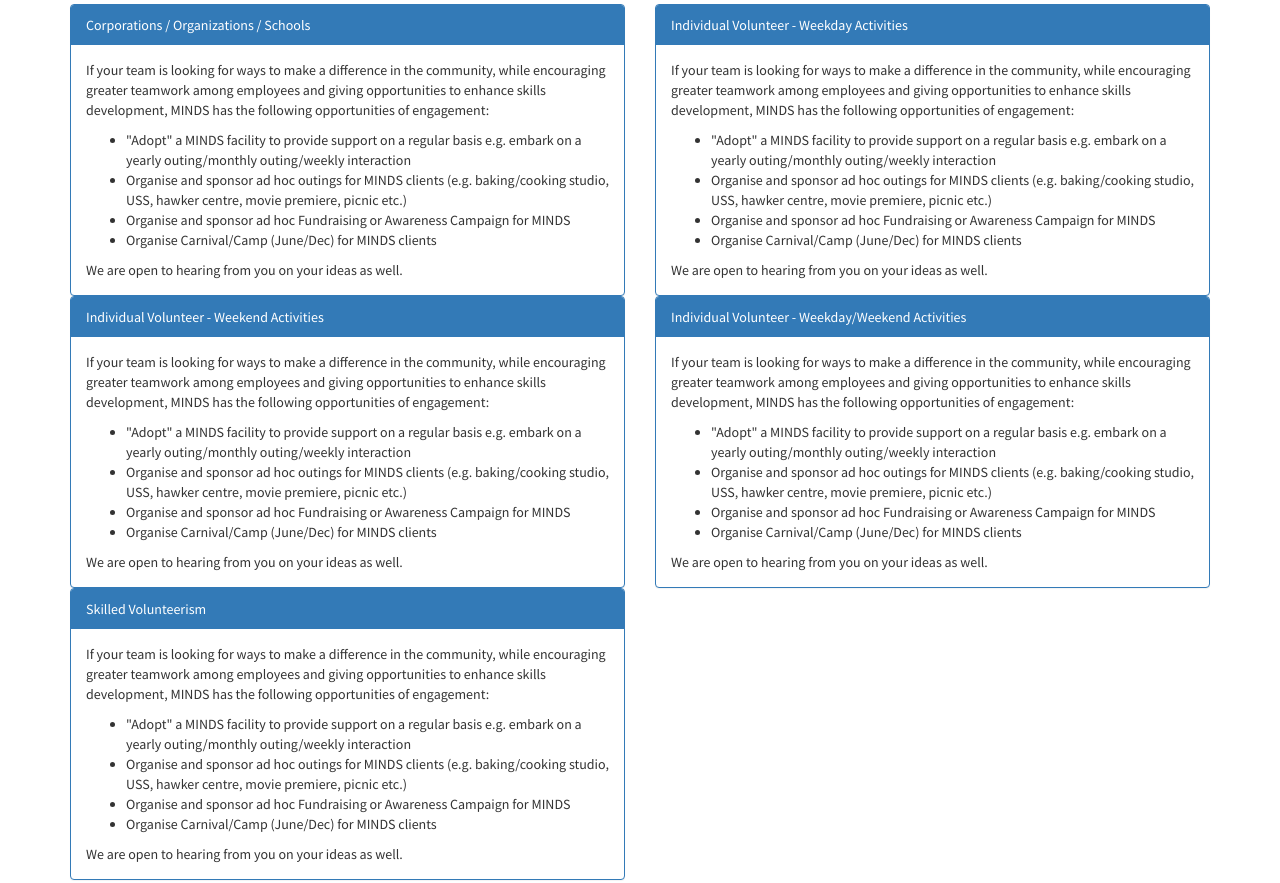
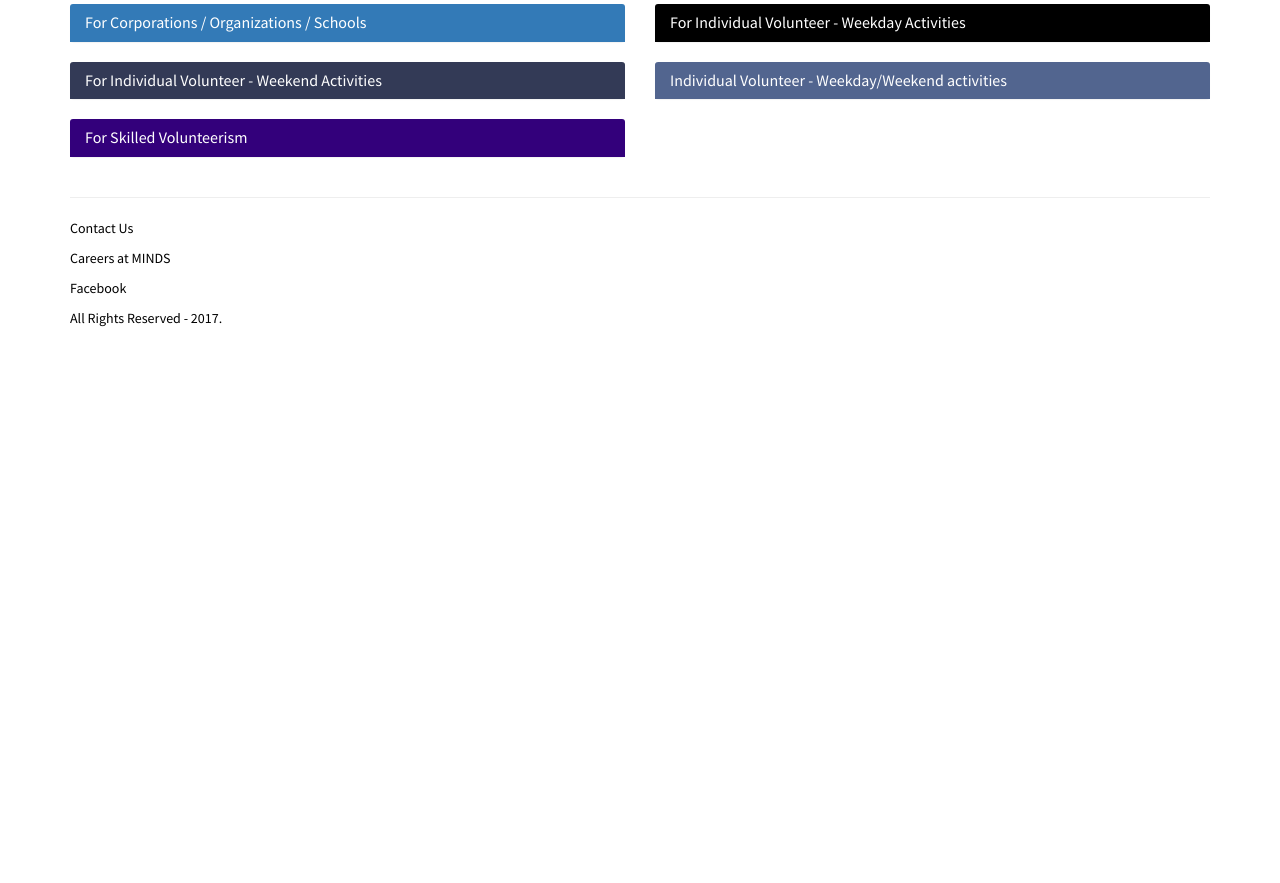
Before and after one commit to jlin95/Lab1Assignment, a plain HTML site: page get-involved.html in a window 1280 px wide. Shown: the part 700-1583 px from the top of the page. After the commit the page ends 1058 px from the top, so only its background shows below. Drawn offline with nearby package versions, Linux system fonts and the light colour scheme.

Commit message:
Get involved Page done

```diff
--- a/css/styles.css
+++ b/css/styles.css
@@ -48,6 +48,7 @@
   color: #effcff;
   font-size: 16px;
 }
+
 .jumbotron {
   background-image: url(/img/MINDS_Banner.jpg);
   background-size: cover;
@@ -55,6 +56,11 @@
   text-shadow: black 0.2em;
 }
 
+.jumbotron.about-us {
+  background-image: url(/img/about_us.jpg);
+  background-size: cover;
+  background-repeat: no-repeat;
+}
 .jumbotron.get-involved {
   background-image: url(/img/get_involved.jpg);
   background-size: cover;
@@ -96,15 +102,25 @@
   text-align: center;
 }
 
-/*.row.service-thumbnail.col-sm-4 {
-  border-color: blue;
-}*/
+.panel {
+  border: none;
+}
 
-.panel-success > .panel-footer {
-    color: #468847;
-    background-color: #dff0d8;
-    border-color: #d6e9c6;
+/* for get-involved page, different colors for the panel headers*/
+.panel-2 > .panel-heading {
+  background-color: #000000;
 }
+.panel-3 > .panel-heading {
+  background-color: #333A56;
+}
+.panel-4 > .panel-heading {
+  background-color: #52658F;
+}
+.panel-5 > .panel-heading {
+  background-color: #33007b;
+}
+/*end of css for panels*/
+
 
 .footer {
   margin-top: 20px;
--- a/get-involved.html
+++ b/get-involved.html
@@ -63,14 +63,18 @@
         <li>Any other information you would like us to know</li>
       </ul>
       <hr>
-
-      <div class="panel-group" id="accordion" role="tablist" aria-multiselectable="true">
+      <!--Start of first row of accordions -->
       <div class="row">
         <div class="col-md-6">
+          <div class="panel-group">
             <div class="panel panel-primary">
-            <div class="panel-heading">Corporations / Organizations / Schools</div>
+              <div class="panel-heading">
+                <h4 class="panel-title">
+                  <a data-toggle="collapse" href="#collapse1">For Corporations / Organizations / Schools</a>
+                </h4>
+              </div>
+              <div id="collapse1" class="panel-collapse collapse">
                 <div class="panel-body">
-              <!--Put collapsible for interactions-->
                   <p>If your team is looking for ways to make a difference in the community, while encouraging greater teamwork among employees and giving opportunities to enhance skills development, MINDS has the following opportunities of engagement:</p>
                   <ul>
                     <li>"Adopt" a MINDS facility to provide support on a regular basis e.g. embark on a yearly outing/monthly outing/weekly interaction</li>
@@ -78,91 +82,110 @@
                     <li>Organise and sponsor ad hoc Fundraising or Awareness Campaign for MINDS</li>
                     <li>Organise Carnival/Camp (June/Dec) for MINDS clients</li>
                   </ul>
-              We are open to hearing from you on your ideas as well.
+                  <p>We are open to hearing from you on your ideas as well.</p>
+                  <p>For interested partners, please email to <a href="mailto:volunteer@minds.org.sg">our email</a>.</p>
                 </div>
-          </div>
-        </div>
-        <div class="col-md-6">
-          <div class="panel panel-primary">
-            <div class="panel-heading">Individual Volunteer - Weekday Activities</div>
-            <div class="panel-body">
-              <!--Put collapsible for interactions-->
-              <p>If your team is looking for ways to make a difference in the community, while encouraging greater teamwork among employees and giving opportunities to enhance skills development, MINDS has the following opportunities of engagement:</p>
-
-              <ul>
-                <li>"Adopt" a MINDS facility to provide support on a regular basis e.g. embark on a yearly outing/monthly outing/weekly interaction</li>
-                <li>Organise and sponsor ad hoc outings for MINDS clients (e.g. baking/cooking studio, USS, hawker centre, movie premiere, picnic etc.)</li>
-                <li>Organise and sponsor ad hoc Fundraising or Awareness Campaign for MINDS</li>
-                <li>Organise Carnival/Camp (June/Dec) for MINDS clients</li>
-              </ul>
-
-              We are open to hearing from you on your ideas as well.
               </div>
             </div>
           </div>
         </div>
 
+        <div class="col-md-6">
+          <div class="panel-group">
+            <div class="panel panel-primary panel-2">
+              <div class="panel-heading">
+                <h4 class="panel-title">
+                  <a data-toggle="collapse" href="#collapse2 ">For Individual Volunteer - Weekday Activities</a>
+                </h4>
+              </div>
+              <div id="collapse2" class="panel-collapse collapse">
+                <div class="panel-body">
+                  <ul>
+                    <li>If you have specific skills (e.g. art and craft, photography, baking, cooking, swimming etc.) that you would like to teach our clients on a long term basis, you can write in to us too.</li>
+                    <li>Assist in weekly classes on Travel Skills / Gardening / Community Living and Mobility Skills Training / Art and Craft / Sports / Daily Living Skills</li>
+                  </ul>
+                  <p>For more information on MINDS' centres and schools, visit <a href="http://www.minds.org.sg/Services.html">this link</a>.</p>
+                  <p>For interested partners, please email to <a href="mailto:volunteer@minds.org.sg">our email</a>.</p>
+                </div>
+              </div>
+            </div>
+          </div>
+        </div>
+      </div>
+
+        <!--End of first row-->
+
+        <!--Start of second row of accordions -->
         <div class="row">
           <div class="col-md-6">
-          <div class="panel panel-primary">
-            <div class="panel-heading">Individual Volunteer - Weekend Activities</div>
+            <div class="panel-group">
+              <div class="panel panel-primary panel-3">
+                <div class="panel-heading">
+                  <h4 class="panel-title">
+                    <a data-toggle="collapse" href="#collapse3">For Individual Volunteer - Weekend Activities</a>
+                  </h4>
+                </div>
+                <div id="collapse3" class="panel-collapse collapse">
                   <div class="panel-body">
-              <!--Put collapsible for interactions-->
-              <p>If your team is looking for ways to make a difference in the community, while encouraging greater teamwork among employees and giving opportunities to enhance skills development, MINDS has the following opportunities of engagement:</p>
-
                     <ul>
-                <li>"Adopt" a MINDS facility to provide support on a regular basis e.g. embark on a yearly outing/monthly outing/weekly interaction</li>
-                <li>Organise and sponsor ad hoc outings for MINDS clients (e.g. baking/cooking studio, USS, hawker centre, movie premiere, picnic etc.)</li>
-                <li>Organise and sponsor ad hoc Fundraising or Awareness Campaign for MINDS</li>
-                <li>Organise Carnival/Camp (June/Dec) for MINDS clients</li>
+                      <li>Engage persons with intellectual disability in activities such as art and craft, sports, singalong, life skills activities at MINDS MYG.</li>
+                      <li>MINDS MYG is MINDS' dedicated volunteer arm that servers over 200 beneficiaries across ten regular projects on weekend afternoons. For more information on volunteering with MINDS MYG, hop on to <a href="www.myg.org.sg">www.myg.org.sg</a></li>
                     </ul>
-
-              We are open to hearing from you on your ideas as well.
+                    <p>For interested applicants, click <a href="https://docs.google.com/forms/d/e/1FAIpQLSesP7ja74KSlriMiSDCZcFiJMT4KaPJ2a4lJrQ1kJmfCJ958w/viewform?c=0&w=1">here</a> to sign up.</p>
+                  </div>
+                </div>
               </div>
             </div>
           </div>
 
           <div class="col-md-6">
-          <div class="panel panel-primary">
-            <div class="panel-heading">Individual Volunteer - Weekday/Weekend Activities</div>
+            <div class="panel-group">
+              <div class="panel panel-primary panel-4">
+                <div class="panel-heading">
+                  <h4 class="panel-title">
+                    <a data-toggle="collapse" href="#collapse4">Individual Volunteer - Weekday/Weekend activities</a>
+                  </h4>
+                </div>
+                <div id="collapse4" class="panel-collapse collapse">
                   <div class="panel-body">
-              <!--Put collapsible for interactions-->
-              <p>If your team is looking for ways to make a difference in the community, while encouraging greater teamwork among employees and giving opportunities to enhance skills development, MINDS has the following opportunities of engagement:</p>
-
+                    <p>MINDS Me Too! Club is looking for:</p>
                     <ul>
-                <li>"Adopt" a MINDS facility to provide support on a regular basis e.g. embark on a yearly outing/monthly outing/weekly interaction</li>
-                <li>Organise and sponsor ad hoc outings for MINDS clients (e.g. baking/cooking studio, USS, hawker centre, movie premiere, picnic etc.)</li>
-                <li>Organise and sponsor ad hoc Fundraising or Awareness Campaign for MINDS</li>
-                <li>Organise Carnival/Camp (June/Dec) for MINDS clients</li>
+                      <li>Individuals who wish to conduct workshops for at least 10 weeks, one session per weeek. i.e. art and craft, cooking, baking, sports, physical activities, team bonding games, etc.</li>
+                      <li>Volunteers who wish to volunteer on Mondays, Wednesdays and/or Fridays 1-3pm every week for at least 6 months.</li>
+                      <li>Volunteers who want to do home visits for at least 6 months, where volunteers head down to clients' homes once a week to spend time with them and to get to know them better. </li>
                     </ul>
-
-              We are open to hearing from you on your ideas as well.
+                    <p>For more information on Me Too! Club, visit <a href="http://www.minds.org.sg/MeTooClub.html">this link</a>.</p>
+                  </div>
+                </div>
               </div>
             </div>
           </div>
         </div>
 
+          <!--End of second row-->
+
+          <!--Start of last row of accordions -->
           <div class="row">
             <div class="col-md-6">
-        <div class="panel panel-primary">
-          <div class="panel-heading">Skilled Volunteerism</div>
+              <div class="panel-group">
+                <div class="panel panel-primary panel-5">
+                  <div class="panel-heading">
+                    <h4 class="panel-title">
+                      <a data-toggle="collapse" href="#collapse5">For Skilled Volunteerism</a>
+                    </h4>
+                  </div>
+                  <div id="collapse5" class="panel-collapse collapse">
                     <div class="panel-body">
-            <!--Put collapsible for interactions-->
-            <p>If your team is looking for ways to make a difference in the community, while encouraging greater teamwork among employees and giving opportunities to enhance skills development, MINDS has the following opportunities of engagement:</p>
-
-            <ul>
-              <li>"Adopt" a MINDS facility to provide support on a regular basis e.g. embark on a yearly outing/monthly outing/weekly interaction</li>
-              <li>Organise and sponsor ad hoc outings for MINDS clients (e.g. baking/cooking studio, USS, hawker centre, movie premiere, picnic etc.)</li>
-              <li>Organise and sponsor ad hoc Fundraising or Awareness Campaign for MINDS</li>
-              <li>Organise Carnival/Camp (June/Dec) for MINDS clients</li>
-            </ul>
-
-            We are open to hearing from you on your ideas as well.
+                      <p>If you have any specific skillsets (e.g. photography, videography, designing, baking, medicine, food and nutrition, dentistry etc) that you would like to contribute, do drop us a note at <a href="mailto:volunteer@minds.org.sg">here</a>.</p>
                     </div>
                   </div>
                 </div>
               </div>
             </div>
+          </div>
+
+            <!--End of last row-->
+
 
       <hr>
       <footer>
```
Also changed, not shown: about-us.html (+1 -1 lines), img/about_us.jpg (added), readme.txt.txt. Lines whose indentation alone changed are shown as unchanged.
